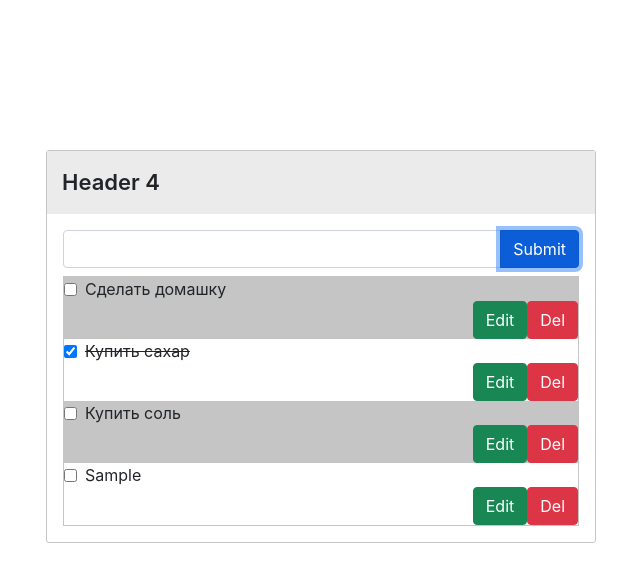
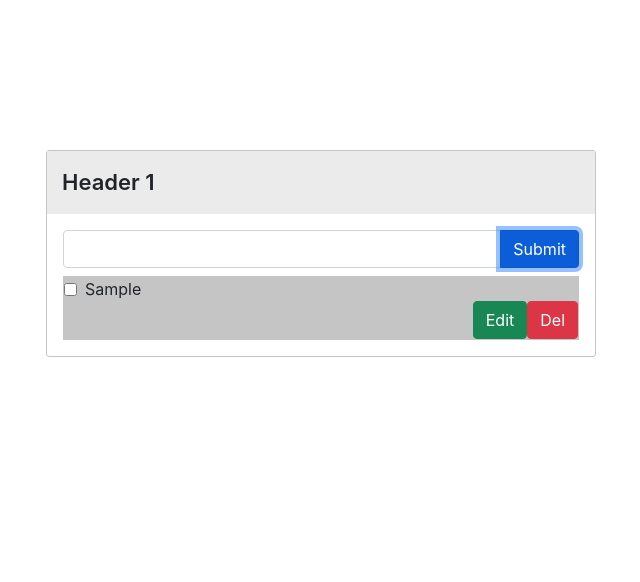
Before and after one commit to argenych17/react-todo-list-, a React (Create React App) app: page / in a window 1280 px wide. Both pictures are taken after typing "Sample" into the empty fields and a click on the button "Submit". Shown: the top 582 px of the page, without its empty margins (319-959 px from the left). Built offline with nearby package versions, Linux system fonts and the light colour scheme.

Commit message:
feat:save data in localStorage

```diff
--- a/src/App.css
+++ b/src/App.css
@@ -10,3 +10,13 @@
 .todo-list >div:nth-child(odd){
     background:rgba(197, 197,197);
 }
+.loader{
+    width: 150px;
+    height: 150px;
+    margin: 200px auto;
+    display: flex;
+    justify-content: center;
+}
+.loader{
+    width: 100%;
+}
--- a/src/App.js
+++ b/src/App.js
@@ -10,15 +10,44 @@ class App extends React.Component {
   constructor(props){
   super(props);
   this.state = {
-    todolist: [
-      {id: 1, text:"Сделать домашку ", status: false},
-      {id: 2, text:"Купить сахар ", status: true},
-      {id: 3, text:"Купить соль ", status: false},
-    ]
+    todolist: [],
+    isLoading:[true],
+
   }
   this.createTodo = this.createTodo.bind(this)
-  this.changeStatus = this.ChangeStatus.bind(this);
+  this.changeStatus = this.changeStatus.bind(this);
+  this.Edit = this.Edit.bind(this)
+  this.Delete = this.Delete.bind(this)
+
+
   }
+
+
+  componentDidMount(){
+    console.log("Did Mount");
+    const data = JSON.parse(localStorage.getItem("todo")) || [];
+    this.setState({todolist: data })
+
+    setTimeout(()=>{
+   this.setState({isLoading: false })
+    }, 3000)
+  }
+
+
+
+  componentDidUpdate(){
+    console.log("did Update ");
+     localStorage.setItem("todo", JSON.stringify(this.state.todolist))
+  }
+
+
+  componentWillUnmount(){
+     console.log("Will mount");
+  }
+
+
+
+
 
   createTodo(str){
 
@@ -29,21 +58,49 @@ class App extends React.Component {
     }] })
   }
 
-  ChangeStatus (id) {
-    alert(id)
-    const newArr = this.state.todolist.map((item)=> {
-          if(item.id === id){
-            const newobj = {...item , status: !item.status}
-            return newobj
-          }
+
+
+
+  changeStatus(id) {
+    const newArr = this.state.todolist.map((item) => {
+      if (item.id === id) {
+        const newObj = { ...item, status: !item.status }
+        return newObj
+      }
       return item
+    });
+    this.setState({ todolist: newArr });
+  }
+  Delete(id) {
 
-    })
+    const newArr = this.state.todolist.filter((todo) => todo.id !== id);
+    this.setState({ todolist: newArr})
+  }
 
-    this.setState({todolist: newArr })
-}
+
+
+  Edit(id, Text) {
+
+    const newArr = this.state.todolist.map((todo) => {
+      if (todo.id === id) {
+        return { ...todo, text: Text }
+      }
+      return todo
+    });
+    this.setState({ todolist: newArr })
+  }
+
 
   render() {
+
+   if(this.state.isLoading){
+     return <div className="loader" >
+       <img src="https://i.gifer.com/origin/01/017905764ef7551292353101da65eb66_w200.gif"  />
+     </div>
+
+
+   }
+
     return (
 
       <div className="App">
@@ -58,10 +115,12 @@ class App extends React.Component {
             {
              this.state.todolist.map((todo) => <Todo
              key={todo.id}
-             changeStatus={this.ChangeStatus}
+             changeStatus={this.changeStatus}
              id= {todo.id}
              text={todo.text}
              status={todo.status}
+             Delete={this.Delete}
+             Edit={this.Edit}
               />)
             }
 
--- a/src/components/create-todo/Create-todo.jsx
+++ b/src/components/create-todo/Create-todo.jsx
@@ -13,7 +13,6 @@ class CreateTodo extends React.Component{
     }
 
     handleChange(e){
-    console.log(e.target.value);
     this.setState({inputValue: e.target.value })
     }
 
--- a/src/components/todo/Todo.jsx
+++ b/src/components/todo/Todo.jsx
@@ -1,50 +1,126 @@
 import React from 'react';
 import css from "./Todo.module.css"
 
-function Todo (props) {
+class Todo extends React.Component {
+    constructor(props) {
+        super(props)
+        this.state = {
+            isEdit: false,
+            todoValue: props.text
+        }
+        this.submit = this.submit.bind(this)
+    }
+    submit(e){
+        e.preventDefault()
+        this.props.Edit(this.props.id , this.state.todoValue)
+        this.setState({isEdit:  !false})
+     }
+
+
+       handleChange(e){
+           this.setState({todoValue: e.target.value });
+       }
+
+    render() {
         return (
             <div>
-            <label className={css.todoCheck} >
+
+                {
+                    this.state.isEdit
+                        ? <div> <form onSubmit={this.submit} className="input-group">
+                            <input
+                                value={this.state.todoValue}
+                                onChange={(e) => this.handleChange(e)}
+                                type="text"
+                                class="form-control"
+                                placeholder='Enter your todo' />
+
+                            <button type="submit" class="btn btn-primary">Submit</button>
+                        </form> </div>
+
+                        : <label className={css.todoCheck} >
                             <input
                                 type="checkbox"
-                    checked={props.status}
-                    onChange={() => props.changeStatus (props.id)}
+                                checked={this.props.status}
+                                onChange={() => this.props.changeStatus(this.props.id)}
                             />
-                <p className={props.status ? css.done : ""}>{props.text}</p>
+                            <p className={this.props.status ? css.done : ""}>{this.props.text}</p>
                         </label>
+
+                }
 
                 <div className={css.buttons}>
                     <button
+                        onClick={() => this.setState({ isEdit: !this.state.isEdit })}
                         type="button"
                         className="btn btn-success"
+                    // Edit={this.props.Edit}
                     >
                         Edit
                     </button>
                     <button
                         type="button"
                         className="btn btn-danger"
+                        onClick={() => this.props.Delete(this.props.id)}
+                    // Edit={this.props.Delete}
                     >
                         Del
                     </button>
                 </div>
             </div>
-                            /* <li class="list-group-item">
-
-                <input class="form-check-input me-1" type="checkbox"  value="" aria-label="" checked={props.status} />
-                {props.text}
-                <p className={css.done}>{props.text}</p>
-                <svg xmlns="http://www.w3.org/2000/svg" width="16" height="16" fill="currentColor" class="bi bi-pencil-square" viewBox="0 0 16 16">
-                    <path d="M15.502 1.94a.5.5 0 0 1 0 .706L14.459 3.69l-2-2L13.502.646a.5.5 0 0 1 .707 0l1.293 1.293zm-1.75 2.456-2-2L4.939 9.21a.5.5 0 0 0-.121.196l-.805 2.414a.25.25 0 0 0 .316.316l2.414-.805a.5.5 0 0 0 .196-.12l6.813-6.814z" />
-                    <path fill-rule="evenodd" d="M1 13.5A1.5 1.5 0 0 0 2.5 15h11a1.5 1.5 0 0 0 1.5-1.5v-6a.5.5 0 0 0-1 0v6a.5.5 0 0 1-.5.5h-11a.5.5 0 0 1-.5-.5v-11a.5.5 0 0 1 .5-.5H9a.5.5 0 0 0 0-1H2.5A1.5 1.5 0 0 0 1 2.5v11z" />
-                </svg>
-                <svg xmlns="http://www.w3.org/2000/svg" T width="16" height="16" fill="currentColor" class="bi bi-trash3" viewBox="0 0 16 16"  >
-                    <path d="M6.5 1h3a.5.5 0 0 1 .5.5v1H6v-1a.5.5 0 0 1 .5-.5ZM11 2.5v-1A1.5 1.5 0 0 0 9.5 0h-3A1.5 1.5 0 0 0 5 1.5v1H2.506a.58.58 0 0 0-.01 0H1.5a.5.5 0 0 0 0 1h.538l.853 10.66A2 2 0 0 0 4.885 16h6.23a2 2 0 0 0 1.994-1.84l.853-10.66h.538a.5.5 0 0 0 0-1h-.995a.59.59 0 0 0-.01 0H11Zm1.958 1-.846 10.58a1 1 0 0 1-.997.92h-6.23a1 1 0 0 1-.997-.92L3.042 3.5h9.916Zm-7.487 1a.5.5 0 0 1 .528.47l.5 8.5a.5.5 0 0 1-.998.06L5 5.03a.5.5 0 0 1 .47-.53Zm5.058 0a.5.5 0 0 1 .47.53l-.5 8.5a.5.5 0 1 1-.998-.06l.5-8.5a.5.5 0 0 1 .528-.47ZM8 4.5a.5.5 0 0 1 .5.5v8.5a.5.5 0 0 1-1 0V5a.5.5 0 0 1 .5-.5Z" />
-                </svg>
-
-            </li> */
         )
     }
 
 
+}
+
+// function Todo (props) {
+//     return (
+//         <div>
+//             <label className={css.todoCheck} >
+//                 <input
+//                     type="checkbox"
+//                     checked={props.status}
+//                     onChange={() => props.changeStatus (props.id)}
+//                 />
+//                 <p className={props.status ? css.done : ""}>{props.text}</p>
+//             </label>
+
+//             <div className={css.buttons}>
+//                 <button
+//                     type="button"
+//                     className="btn btn-success"
+//                     // Edit={this.props.Edit}
+//                 >
+//                     Edit
+//                 </button>
+//                 <button
+//                     type="button"
+//                     className="btn btn-danger"
+//                     onClick={() => props.Delete(props.id)}
+//                     // Edit={this.props.Delete}
+//                 >
+//                     Del
+//                 </button>
+//             </div>
+//         </div>
+//                             /* <li class="list-group-item">
+
+//                 <input class="form-check-input me-1" type="checkbox"  value="" aria-label="" checked={props.status} />
+//                 {props.text}
+//                 <p className={css.done}>{props.text}</p>
+//                 <svg xmlns="http://www.w3.org/2000/svg" width="16" height="16" fill="currentColor" class="bi bi-pencil-square" viewBox="0 0 16 16">
+//                     <path d="M15.502 1.94a.5.5 0 0 1 0 .706L14.459 3.69l-2-2L13.502.646a.5.5 0 0 1 .707 0l1.293 1.293zm-1.75 2.456-2-2L4.939 9.21a.5.5 0 0 0-.121.196l-.805 2.414a.25.25 0 0 0 .316.316l2.414-.805a.5.5 0 0 0 .196-.12l6.813-6.814z" />
+//                     <path fill-rule="evenodd" d="M1 13.5A1.5 1.5 0 0 0 2.5 15h11a1.5 1.5 0 0 0 1.5-1.5v-6a.5.5 0 0 0-1 0v6a.5.5 0 0 1-.5.5h-11a.5.5 0 0 1-.5-.5v-11a.5.5 0 0 1 .5-.5H9a.5.5 0 0 0 0-1H2.5A1.5 1.5 0 0 0 1 2.5v11z" />
+//                 </svg>
+//                 <svg xmlns="http://www.w3.org/2000/svg" T width="16" height="16" fill="currentColor" class="bi bi-trash3" viewBox="0 0 16 16"  >
+//                     <path d="M6.5 1h3a.5.5 0 0 1 .5.5v1H6v-1a.5.5 0 0 1 .5-.5ZM11 2.5v-1A1.5 1.5 0 0 0 9.5 0h-3A1.5 1.5 0 0 0 5 1.5v1H2.506a.58.58 0 0 0-.01 0H1.5a.5.5 0 0 0 0 1h.538l.853 10.66A2 2 0 0 0 4.885 16h6.23a2 2 0 0 0 1.994-1.84l.853-10.66h.538a.5.5 0 0 0 0-1h-.995a.59.59 0 0 0-.01 0H11Zm1.958 1-.846 10.58a1 1 0 0 1-.997.92h-6.23a1 1 0 0 1-.997-.92L3.042 3.5h9.916Zm-7.487 1a.5.5 0 0 1 .528.47l.5 8.5a.5.5 0 0 1-.998.06L5 5.03a.5.5 0 0 1 .47-.53Zm5.058 0a.5.5 0 0 1 .47.53l-.5 8.5a.5.5 0 1 1-.998-.06l.5-8.5a.5.5 0 0 1 .528-.47ZM8 4.5a.5.5 0 0 1 .5.5v8.5a.5.5 0 0 1-1 0V5a.5.5 0 0 1 .5-.5Z" />
+//                 </svg>
+
+//             </li> */
+//     )
+// }
+
+
 
 export default Todo;
```
Also changed, not shown: src/components/todo-list/todo-list.jsx (deleted). Lines whose indentation alone changed are shown as unchanged.
